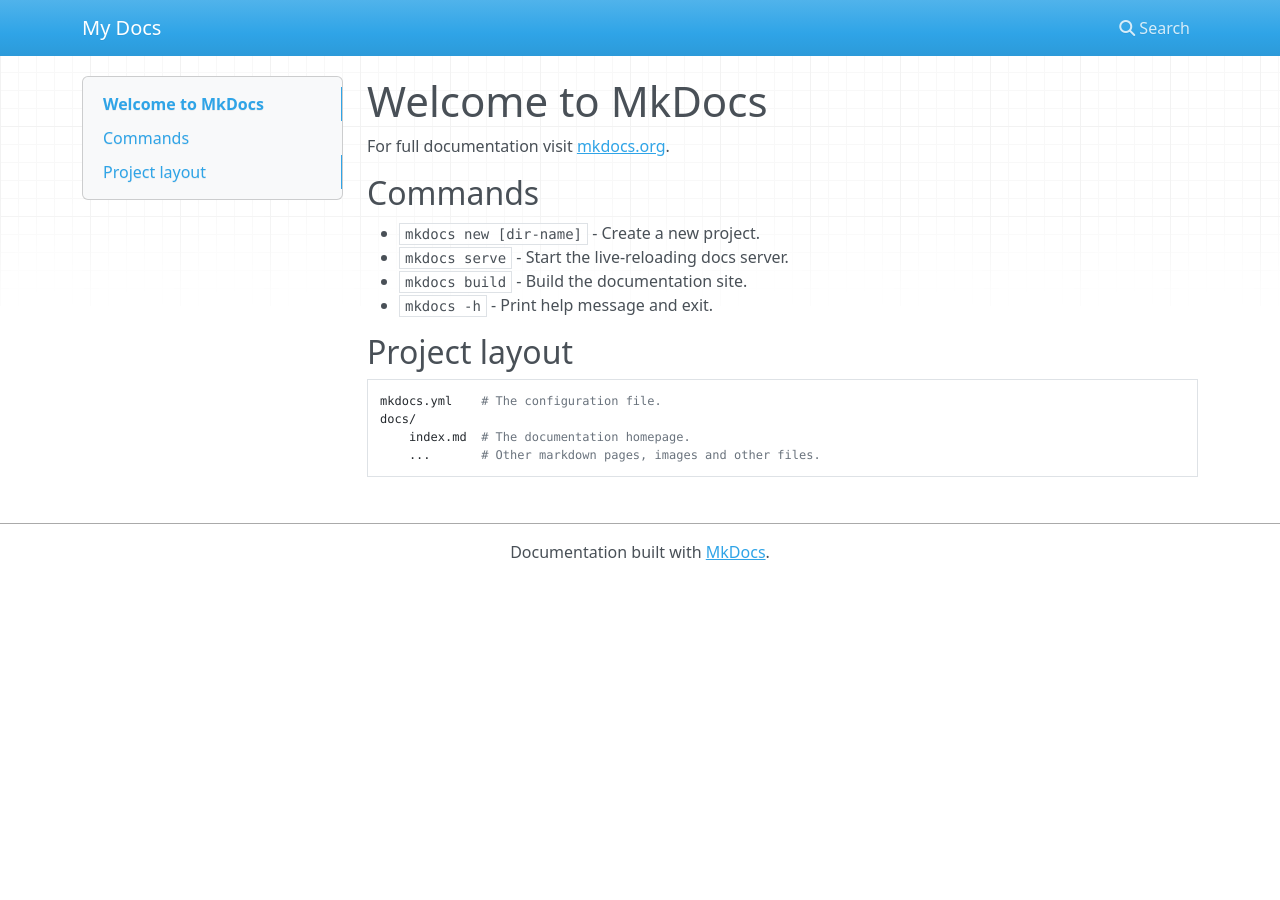
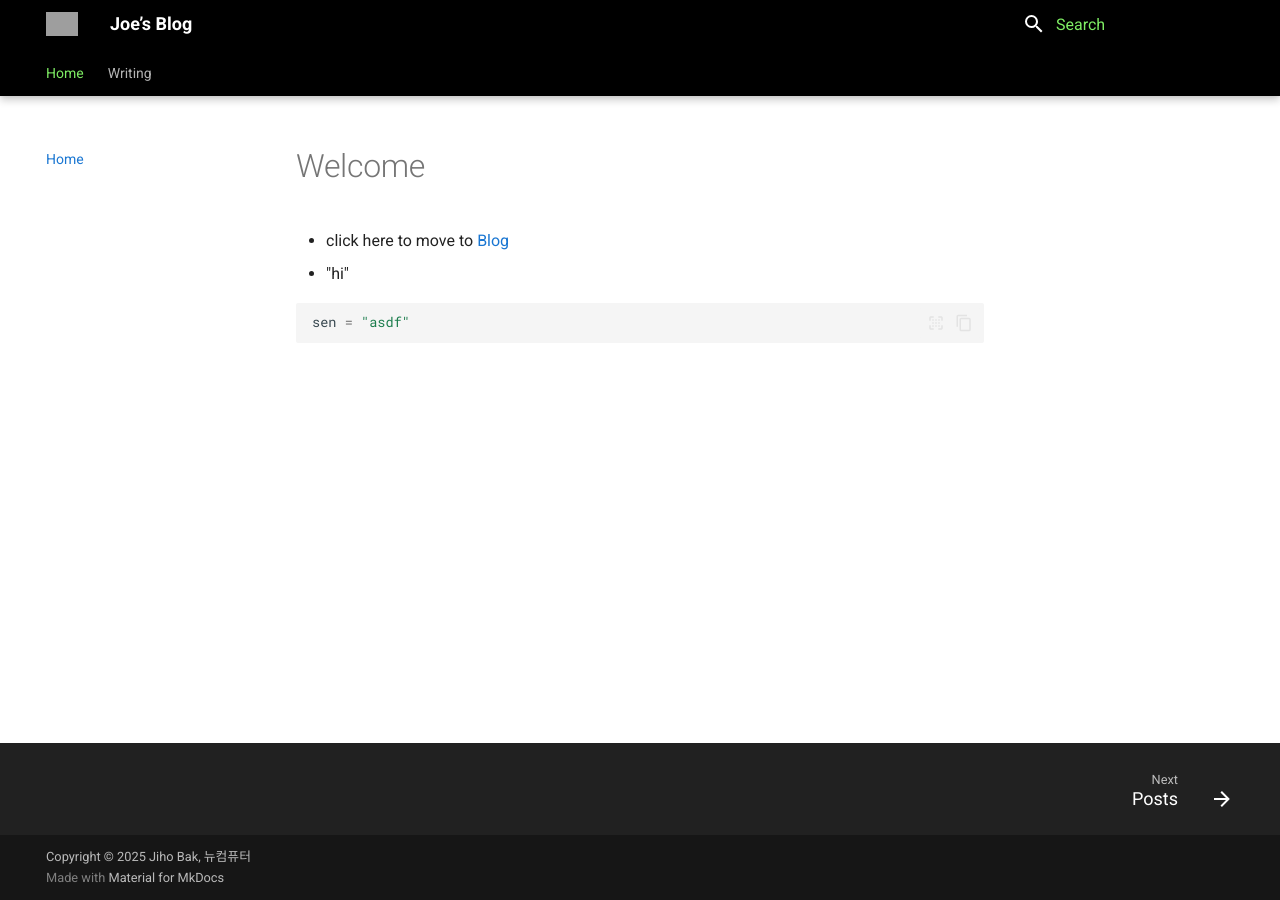
Before and after one commit to jihobak/blog, an MkDocs documentation site: the page built from docs/index.md, in a window 1280 px wide. Built offline with MkDocs 1.6.1 and Material for MkDocs 9.7.7, drawn with Linux system fonts in a browser that asks for light colours; nearby versions of some CDN libraries; grey boxes are pictures that could not be loaded.

Commit message:
mkdocs test

````diff
--- a/docs/index.md
+++ b/docs/index.md
@@ -1,17 +1,8 @@
-# Welcome to MkDocs
+# Welcome
 
-For full documentation visit [mkdocs.org](https://www.mkdocs.org).
+- click here to move to [Blog](/blog/writing)
+- "hi"
 
-## Commands
-
-* `mkdocs new [dir-name]` - Create a new project.
-* `mkdocs serve` - Start the live-reloading docs server.
-* `mkdocs build` - Build the documentation site.
-* `mkdocs -h` - Print help message and exit.
-
-## Project layout
-
-    mkdocs.yml    # The configuration file.
-    docs/
-        index.md  # The documentation homepage.
-        ...       # Other markdown pages, images and other files.
+```python
+sen = "asdf"
+```
--- /dev/null
+++ b/docs/stylesheets/extra.css
@@ -0,0 +1,62 @@
+[data-md-color-scheme="default"] {
+  /* Primary #7FEE64; #DDFFDC */
+  --md-primary-bg-color: #FFFFFF;
+  --md-primary-bg-color--light: #7FEE64;
+  --md-primary-bg-color--dark: #7FEE64;
+  --md-primary-fg-color: #000000;
+  --md-primary-fg-color--light: #000000;
+  --md-primary-fg-color--dark:  #000000;
+  /* Accent */
+  --md-accent-bg-color:   #FFFFFF;
+  --md-accent-fg-color:   #7FEE64;
+
+  /* 링크 기본색 */
+  --md-typeset-a-color:          #1976D2;  /* 7FEE64 평소 링크 */
+  --md-typeset-a-color--light:   #1976D2;  /* ED94A7 라이트 모드에도 동일하게 */
+  --md-typeset-a-color--dark:    #1976D2;  /* 다크 모드에도 동일하게 */
+
+  /* 마우스 오버할 때 색상 */
+  --md-typeset-a-hover-color:    #7FEE64;
+  /* 방문한 사이트 */
+  --md-typeset-a-visited-color: #757575;
+}
+
+/* 제목(h1~h6) 안의 링크에는 색상 적용하지 않음 */
+[data-md-color-scheme="default"] .md-typeset h1 a,
+[data-md-color-scheme="default"] .md-typeset h2 a,
+[data-md-color-scheme="default"] .md-typeset h3 a,
+[data-md-color-scheme="default"] .md-typeset h4 a,
+[data-md-color-scheme="default"] .md-typeset h5 a,
+[data-md-color-scheme="default"] .md-typeset h6 a {
+  color: inherit !important;
+  text-decoration: inherit !important;
+}
+
+/* 본문 내 일반 링크에만 색상 적용 */
+[data-md-color-scheme="default"] .md-typeset p a,
+[data-md-color-scheme="default"] .md-typeset li a,
+[data-md-color-scheme="default"] .md-typeset td a {
+  color: var(--md-typeset-a-color) !important;
+}
+
+[data-md-color-scheme="default"] .md-typeset p a:hover,
+[data-md-color-scheme="default"] .md-typeset li a:hover,
+[data-md-color-scheme="default"] .md-typeset td a:hover {
+  color: var(--md-typeset-a-hover-color) !important;
+}
+
+[data-md-color-scheme="default"] .md-tabs__item.md-tabs__item--active p a,
+[data-md-color-scheme="default"] .md-tabs__item.md-tabs__item--active li a,
+[data-md-color-scheme="default"] .md-tabs__item.md-tabs__item--active td a {
+  color: var(--md-typeset-a-hover-color) !important;
+}
+
+[data-md-color-scheme="default"] .md-tabs__item.md-tabs__item--active > .md-tabs__link {
+  color: var(--md-typeset-a-hover-color) !important;
+}
+
+/* [data-md-color-scheme="default"] .md-typeset p a:visited,
+[data-md-color-scheme="default"] .md-typeset li a:visited,
+[data-md-color-scheme="default"] .md-typeset td a:visited {
+  color: var(--md-typeset-a-visited-color) !important;
+} */
--- /dev/null
+++ b/docs/writing/.authors.yml
@@ -0,0 +1,5 @@
+authors:
+  Joe:
+    name: Jiho Bak
+    description: AI Engineer
+    avatar: https://imagedelivery.net/IEMzXmjRvW0g933AN5ejrA/assetsbulletsofiles-1e3505fb-58e4-808f-a46b-c3b3d62721e5-attachment38a2708a-4f4b-4129-a39e-770aa397015cmepng/format=auto,w=256
--- a/mkdocs.yml
+++ b/mkdocs.yml
@@ -1 +1,69 @@
-site_name: My Docs
+site_name: Joe’s Blog
+site_url: https://jihobak.github.io/blog/  # GitHub Pages URL
+# repo_url: https://github.com/jihobak/blog
+copyright: Copyright &copy; 2025 Jiho Bak, 뉴컴퓨터
+theme:
+  name: material
+  logo: assets/logo.svg
+  palette:
+    - scheme: default
+  features:
+    - announce.dismiss
+    - content.action.edit
+    - content.action.view
+    - content.code.annotate
+    - content.code.copy
+    - content.code.select
+    - content.tabs.link
+    - content.tooltips
+    - header.autohide
+    - navigation.expand
+    - navigation.footer
+    - navigation.indexes
+    - navigation.instant
+    - navigation.instant.prefetch
+    - navigation.instant.progress
+    - navigation.prune
+    - navigation.sections
+    - navigation.tabs
+    - navigation.tabs.sticky
+    - navigation.top
+    - navigation.tracking
+    - search.highlight
+    - search.share
+    - search.suggest
+    - toc.follow
+nav:
+  - Home: index.md
+  # - About: about.md
+  - Writing:
+    - "writing/index.md"
+
+plugins:
+  - minify:
+      minify_html: true
+  - search:
+      separator: '[\s\u200b\-_,:!=\[\]()"`/]+|\.(?!\d)|&[lg]t;|(?!\b)(?=[A-Z][a-z])'
+  - blog:
+      enabled: !ENV CI
+      blog_dir: writing
+      blog_toc: true
+      post_dir: writing/posts
+      post_date_format: yyyy/MM/dd
+      post_url_format: "{date}/{slug}"
+      authors_file: "{blog}/.authors.yml"
+
+markdown_extensions:
+  - admonition   # !!! 구문 지원
+  - pymdownx.highlight:
+      anchor_linenums: true
+      line_spans: __span
+      pygments_lang_class: true
+  - pymdownx.superfences:
+      custom_fences:
+        - name: mermaid
+          class: mermaid
+          format: !!python/name:pymdownx.superfences.fence_code_format
+
+extra_css:
+  - stylesheets/extra.css
````
Also changed, not shown: docs/writing/index.md (added, +1 -0 lines), docs/writing/posts/pdf_parsing_mcp.md (added, +41 -0 lines), 1 other file.
